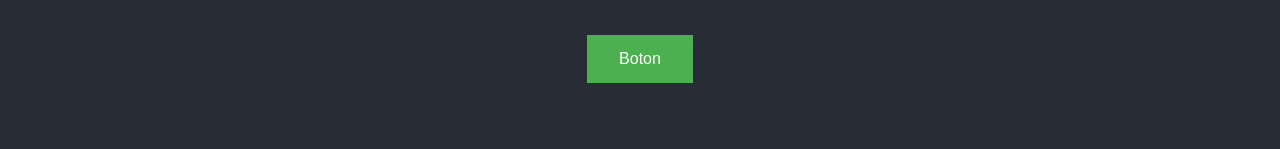
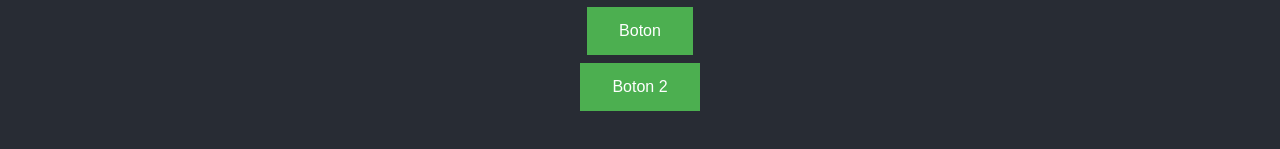
Before and after one commit to Digade/maferreactjs, a React (Create React App) app: page / in a window 1280 px wide. Shown: the part 861-1010 px from the top of the page. Built offline with nearby package versions, Linux system fonts and the light colour scheme.

Commit message:
probando botones

```diff
--- a/src/App.js
+++ b/src/App.js
@@ -4,6 +4,11 @@ import NavBar from './components/NavBar.js';
 import ClassComponent from './components/ClassComponent/ClassComponent.js';
 // import FunctionalComponent from './components/FunctionalComponent/FunctionalComponent.jsx';
 import Boton from './components/Boton/Boton';
+import Boton2 from './components/Boton/Boton2';
+
+const handleClick2 = () =>{
+  alert('Me dieron Click de otra forma');
+}
 
 function App() {
   return (
@@ -19,6 +24,7 @@ function App() {
           booleano={true}
         /> */}
         <Boton />
+        <Boton2 funcion={handleClick2}/>
       </header>
     </div>
   );
--- a/src/components/Boton/Boton.js
+++ b/src/components/Boton/Boton.js
@@ -1,7 +1,10 @@
 import './style.css';
 
 const Boton = () => {
-  return <button className="boton-prueba">Boton</button>;
+    const handleClick = () =>{
+        alert('Me dieron Click');
+    }
+  return <button className="boton-prueba" onClick={handleClick}>Boton</button>;
 
 };
 
--- /dev/null
+++ b/src/components/Boton/Boton2.js
@@ -0,0 +1,9 @@
+import './style.css';
+
+const Boton2 = ({funcion}) => {
+  return <button className="boton-prueba" onClick={funcion}>Boton 2</button>;
+
+};
+
+
+export default Boton2;
```
